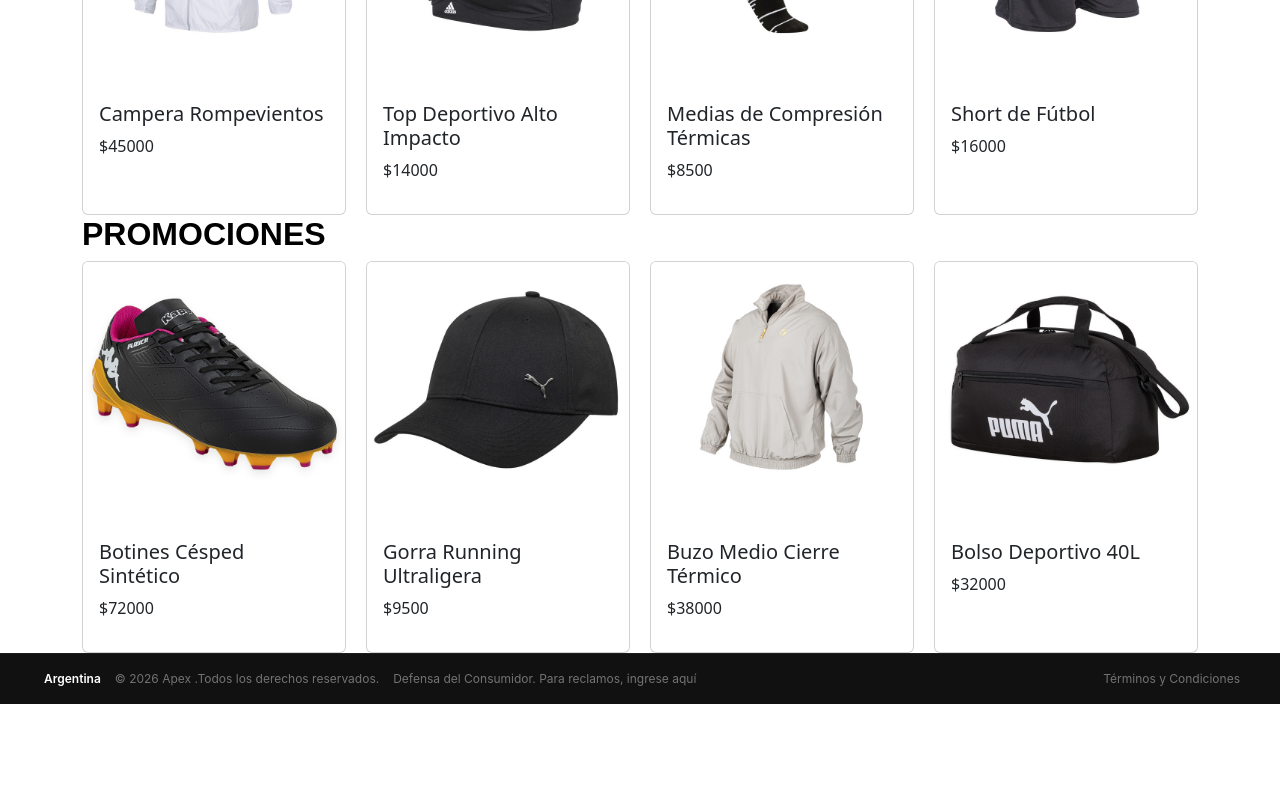
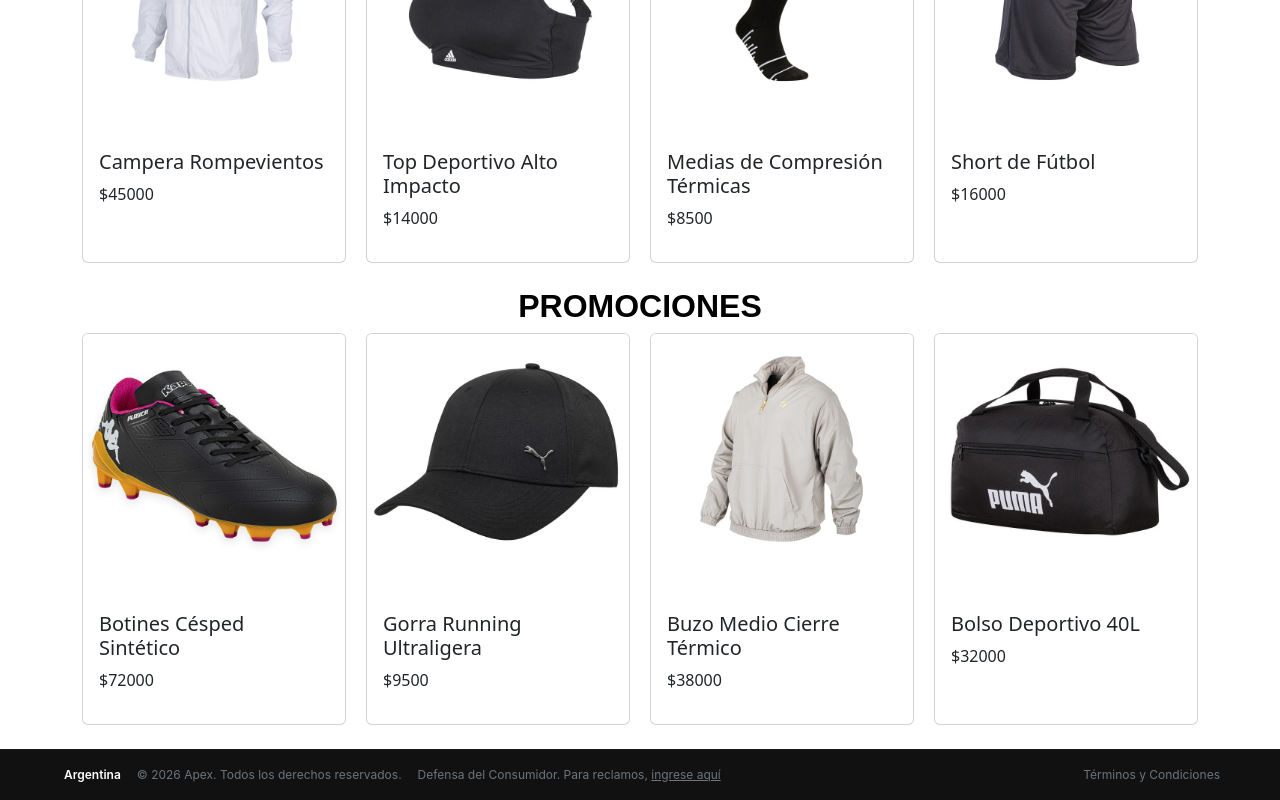
Before and after one commit to toralessantiago/ecommerce, a React (Vite) app in the folder ecommerce/: page / in a window 1280 px wide. Shown: the part 1116-1916 px from the top of the page. Before the commit the page ends 1820 px from the top, so only its background shows below. Built offline with nearby package versions, Linux system fonts and the light colour scheme.

Commit message:
Mejoras y edicion de detalles

```diff
--- a/ecommerce/src/components/CarritoItem.jsx
+++ b/ecommerce/src/components/CarritoItem.jsx
@@ -19,7 +19,7 @@ function CarritoItem({ producto }) {
   return (
     <Card className="mb-3">
       <Card.Body>
-        <Row className="align-items-center">
+        <Row className="align-items-center flex">
           <Col md={3}>
             <img
               src={
--- a/ecommerce/src/components/Footer.jsx
+++ b/ecommerce/src/components/Footer.jsx
@@ -2,26 +2,32 @@ import React from 'react';
 
 function Footer() {
   return (
-    <footer className="custom-footer">
-      <div className="footer-container">
-        <div className="footer-left">
-          <span className="footer-location">
-            <i className="bi bi-geo-alt-fill"></i> Argentina
+    <footer className="bg-dark text-secondary py-3 px-3 px-md-5 border-top border-secondary border-opacity-10 fs-7 mt-4">
+      <div className="container-fluid d-flex flex-column flex-md-row justify-content-between align-items-start align-items-md-center gap-3" style={{ maxWidth: '1400px' }}>
+
+        <div className="d-flex flex-column flex-sm-row flex-wrap align-items-start align-items-sm-center gap-3">
+          <span className="text-white fw-semibold">
+            <i className="bi bi-geo-alt-fill me-1"></i> Argentina
           </span>
 
-          <span className="footer-copyright">
-            © 2026 Apex .Todos los derechos reservados.
+          <span>
+            © 2026 Apex. Todos los derechos reservados.
           </span>
 
-          <span className="footer-legal">
+          <span>
             Defensa del Consumidor. Para reclamos,{' '}
-            <a href="https://autogestion.produccion.gob.ar/consumidores" className="footer-link-inline">ingrese aquí</a>
+            <a href="https://autogestion.produccion.gob.ar/consumidores" className="text-secondary text-decoration-underline link-light">
+              ingrese aquí
+            </a>
           </span>
         </div>
 
-        <div className="footer-right">
-          <a href="https://www.argentina.gob.ar/terminos-y-condiciones" className="footer-nav-link">Términos y Condiciones</a>
+        <div className="d-flex flex-column flex-md-row gap-2">
+          <a href="https://www.argentina.gob.ar/terminos-y-condiciones" className="text-secondary text-decoration-none link-light">
+            Términos y Condiciones
+          </a>
         </div>
+
       </div>
     </footer>
   );
--- a/ecommerce/src/components/Navbar.jsx
+++ b/ecommerce/src/components/Navbar.jsx
@@ -43,7 +43,7 @@ function Navbar() {
 
   return (
     <nav className="navbar navbar-dark bg-dark navbar-fijo">
-      <div className="container-fluid d-flex align-items-center">
+      <div className="container-fluid d-flex align-items-center p-0">
         {/* LOGO */}
         <NavLink className="navbar-brand" to="/">
           <img
@@ -57,6 +57,9 @@ function Navbar() {
         <div className="d-flex gap-3">
           <NavLink className="nav-link text-white" to="/productos">
             Productos
+          </NavLink>
+          <NavLink className="nav-link text-white" to="/contacto">
+            Contacto
           </NavLink>
         </div>
 
--- a/ecommerce/src/pages/Carrito.jsx
+++ b/ecommerce/src/pages/Carrito.jsx
@@ -74,7 +74,7 @@ function Carrito() {
             <Card>
               <Card.Body>
                 <h4>Resumen de compra</h4>
-                <hr />
+                <hr/>
                 <p>Productos: {carrito.length}</p>
                 <p>Total unidades: {cantidadUnidades}</p>
                 <h5>Total: ${formatearPrecio(total)}</h5>
--- a/ecommerce/src/pages/Contacto.jsx
+++ b/ecommerce/src/pages/Contacto.jsx
@@ -4,42 +4,45 @@ import publicidadImg from "/src/assets/newProduct.png";
 
 function Contacto() {
   return (
-    <div className="contacto-page-container">
-      <Container className="contacto-container">
-        <Row className="align-items-center target-row">
-          <Col xs={12} md={6} className="text-section">
-            <h1 className="soporte-title">Soporte</h1>
-            <p className="soporte-description">
-              En nuestro espacio de soporte estamos comprometidos con brindarte la mejor experiencia. Ponete con nosotros, nos encantaría saber de vos, escuchar tus sugerencias o asistirte ante cualquier eventualidad con nuestra plataforma.
+      <Container className="mt-md-4 mt-2">
+
+        <Row className="align-items-center mb-5 gy-4">
+          <Col xs={12} md={6} className="text-center text-md-start">
+            <h1 className="display-4 fw-bold text-dark mb-3">Soporte</h1>
+            <p className="lead text-muted mb-4">
+              En nuestro espacio de soporte estamos comprometidos con brindarte la mejor experiencia.
+              Ponete con nosotros, nos encantaría saber de vos, escuchar tus sugerencias o asistirte
+              ante cualquier eventualidad con nuestra plataforma.
             </p>
             <Button
               href="mailto:roaalanizz@gmail.com"
-              className="btn-soporte-secondary">
+              variant="dark"
+              className="px-4 py-2 fw-semibold rounded-pill shadow-sm">
               Contáctanos
             </Button>
           </Col>
 
-          <Col xs={12} md={6} className="image-section">
+          <Col xs={12} md={6} className="text-center">
             <img
               src={miLogo}
               alt="Ilustración de soporte"
-              className="img-fluid soporte-ilustration"
+              className="img-fluid"
+              style={{ maxHeight: '350px', objectFit: 'contain' }}
             />
           </Col>
         </Row>
 
-        <Row className="publicidad-row">
-          <Col xs={12} lg={10} className="publicidad-col">
+        <Row className="justify-content-center">
+          <Col xs={12} lg={10} className="text-center">
             <img
               src={publicidadImg}
               alt="Publicidad Línea Apex Pro"
-              className="publicidad-banner"
+              className="img-fluid rounded shadow-sm w-100"
             />
           </Col>
         </Row>
 
       </Container>
-    </div>
   );
 }
 
--- a/ecommerce/src/pages/Inicio.jsx
+++ b/ecommerce/src/pages/Inicio.jsx
@@ -56,7 +56,7 @@ function Inicio() {
       {/*LANZAMIENTOS*/}
       <Container className="seccion">
         <div className="seccion-header">
-          <h2>LANZAMIENTOS</h2>
+          <h2 className="text-center fw-bold text-uppercase mt-4">LANZAMIENTOS</h2>
         </div>
 
         <div className="grid-productos">
@@ -69,7 +69,7 @@ function Inicio() {
       {/*OFERTAS  */}
       <Container className="seccion">
         <div className="seccion-header">
-          <h2>OFERTAS</h2>
+          <h2 className="text-center fw-bold text-uppercase mt-4">OFERTAS</h2>
         </div>
 
         <div className="grid-productos">
@@ -82,7 +82,7 @@ function Inicio() {
       {/*= PROMOCIONES - */}
       <Container className="seccion">
         <div className="seccion-header">
-          <h2>PROMOCIONES</h2>
+          <h2 className="text-center fw-bold text-uppercase mt-4">PROMOCIONES</h2>
         </div>
 
         <div className="grid-productos">
--- a/ecommerce/src/styles/base.css
+++ b/ecommerce/src/styles/base.css
@@ -9,12 +9,6 @@ html, body, #root {
   min-height: 100vh;
 }
 
-@media (max-width: 768px) {
-  #root {
-    gap: 16px;
-  }
-}
-
 h1,
 h2,
 h3,
--- a/ecommerce/src/styles/footer.css
+++ b/ecommerce/src/styles/footer.css
@@ -1,65 +1,12 @@
-.custom-footer {
-  background-color: #111111;
-  padding: 16px 40px;
-  border-top: 1px solid rgba(255, 255, 255, 0.05);
-  font-family: "Inter", sans-serif;
-  font-size: 0.75rem;
-  color: #737373;
-  width: 100%;
-  flex-shrink: 0;
+.bg-dark {
+  background-color: #111111 !important;
 }
 
-.footer-container {
-  display: flex;
-  justify-content: space-between;
-  align-items: center;
-  flex-wrap: wrap;
-  gap: 16px;
-  max-width: 1400px;
-  margin: 0 auto;
+.fs-7 {
+  font-size: 0.75rem;
+  font-family: "Inter", sans-serif;
 }
 
-.footer-left {
-  display: flex;
-  align-items: center;
-  flex-wrap: wrap;
-  gap: 14px;
-}
-
-.footer-right {
-  display: flex;
-  gap: 20px;
-}
-
-.footer-location {
-  color: #ffffff;
-  font-weight: 600;
-  display: flex;
-  align-items: center;
-  gap: 4px;
-}
-
-.footer-nav-link,
-.footer-link-inline {
-  color: #737373;
-  text-decoration: none;
+.link-light {
   transition: color 0.15s ease;
 }
-
-.footer-nav-link:hover,
-.footer-link-inline:hover {
-  color: #ffffff;
-  text-decoration: underline;
-}
-
-@media (max-width: 768px) {
-  .footer-container {
-    flex-direction: column;
-    align-items: flex-start;
-  }
-
-  .footer-right {
-    flex-direction: column;
-    gap: 8px;
-  }
-}
--- a/ecommerce/src/styles/inicio.css
+++ b/ecommerce/src/styles/inicio.css
@@ -1,5 +1,4 @@
 /* ================= GRID PRODUCTOS ================= */
-
 .grid-productos {
   display: grid;
   grid-template-columns: repeat(4, 1fr);
--- a/ecommerce/src/styles/navbar.css
+++ b/ecommerce/src/styles/navbar.css
@@ -55,8 +55,12 @@
   top: 0;
   z-index: 9999;
 }
+
 @media (max-width: 768px) {
   .navbar-logo-img {
     height: 35px;
   }
+  .navbar{
+    padding: 12px;
+  }
 }
--- a/ecommerce/src/styles/productos.css
+++ b/ecommerce/src/styles/productos.css
@@ -1,26 +1,18 @@
-/* =========================
-   OVERLAY PRODUCTO
-========================= */
-
+/*OVERLAY PRODUCTO*/
 .overlay-producto {
   position: absolute;
   bottom: 0;
   left: 0;
   right: 0;
-
   padding: 10px 8px;
-
   display: flex;
   flex-direction: column;
   justify-content: flex-end;
   gap: 8px;
-
   background: linear-gradient(to top, rgba(0, 0, 0, 0.65), rgba(0, 0, 0, 0));
-
   opacity: 0;
   transform: translateY(10px);
   visibility: hidden;
-
   transition: all 0.25s ease;
 }
 
@@ -30,10 +22,7 @@
   visibility: visible;
 }
 
-/* -
-   TALLES
- */
-
+/*TALLES*/
 .talles-overlay {
   display: flex;
   gap: 6px;
@@ -41,14 +30,31 @@
   margin-bottom: auto;
 }
 
-/* =========================
-   BOTÓN
-========================= */
-
+/*BOTÓN*/
 .overlay-producto .btn {
   width: 90%;
   font-size: 0.85rem;
 }
 
+@media (max-width: 768px) {
+  .row > .col-md-9 .row {
+    gap: 10px;
+    padding: 0 5px;
+  }
 
-/**/
+  .row > .col-md-9 .row > * {
+    width: calc(50% - 5px);
+    flex: none;
+    padding: 0;
+  }
+
+  .producto-card-hover .titulo {
+    font-size: 0.85rem !important;
+    line-height: 1.2;
+    display: -webkit-box;
+    -webkit-line-clamp: 2;
+    -webkit-box-orient: vertical;
+    overflow: hidden;
+    min-height: 2.2rem;
+  }
+}
```
Also changed, not shown: ecommerce/src/styles/carousel.css (line endings or trailing spaces).
